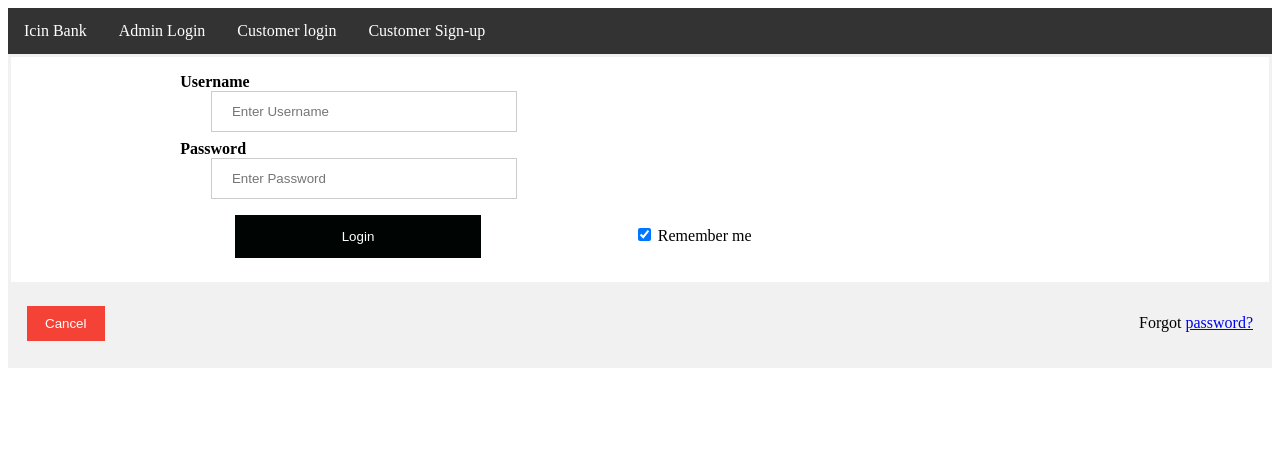
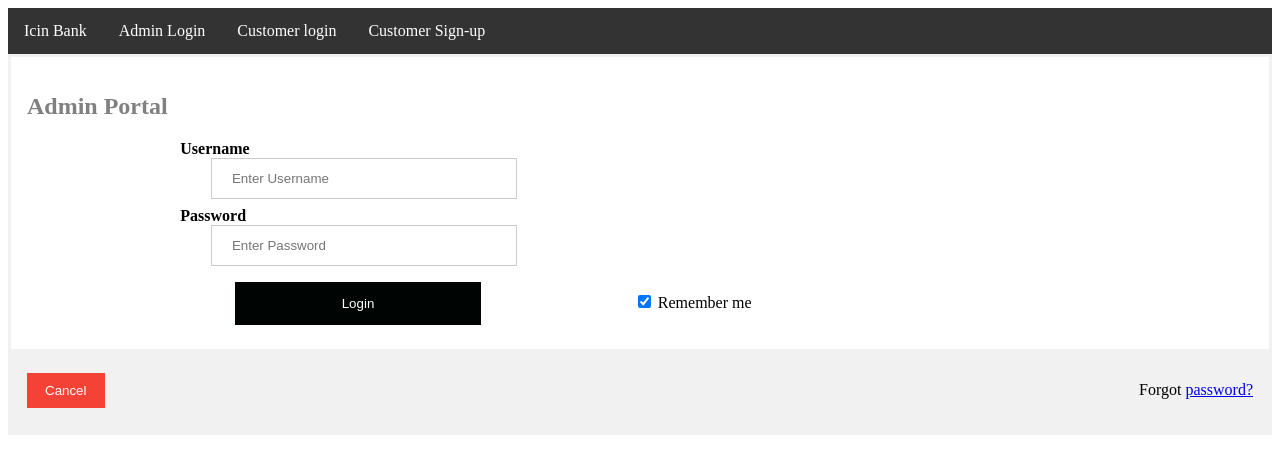
Before and after one commit to chan19dot/simpliLearnCapStoneProjectFrontEnd, an Angular app: page /Adminlogin in a window 1280 px wide. Shown: the top 474 px of the page. Built offline with nearby package versions, Linux system fonts and the light colour scheme.

Commit message:
differentiated login components

```diff
--- a/src/app/admin-login/admin-login.component.css
+++ b/src/app/admin-login/admin-login.component.css
@@ -70,6 +70,10 @@ span.psw {
 .loginbtn {
   margin-left: 17%;
 }
+h2 {
+  color: grey;
+  text-decoration: violet;
+}
 
 /* Change styles for span and cancel button on extra small screens */
 @media screen and (max-width: 300px) {
--- a/src/app/admin-login/admin-login.component.html
+++ b/src/app/admin-login/admin-login.component.html
@@ -4,6 +4,7 @@
     </div> -->
 
     <div class="container" >
+        <h2>Admin Portal</h2>
       <label for="uname"><b>Username</b></label>
       <input type="text" placeholder="Enter Username" name="uname" required ngModel>
 
--- a/src/app/customer-login/customer-login.component.css
+++ b/src/app/customer-login/customer-login.component.css
@@ -8,6 +8,7 @@ input[type="text"],
 input[type="password"] {
   width: 25%;
   padding: 12px 20px;
+  margin-top: 10px;
   margin-left: 15%;
   margin-right: 60%;
   margin-bottom: 8px;
```
